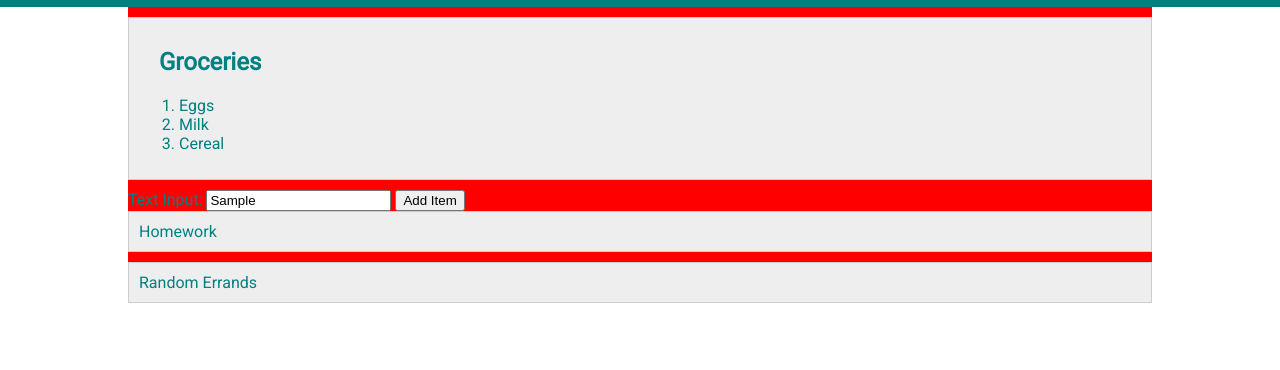
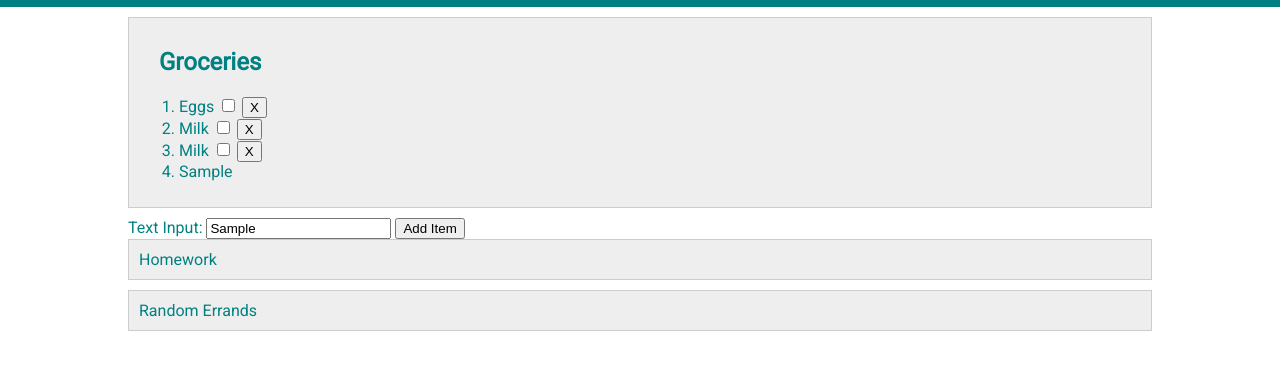
Before and after one commit to joannetsaii/pui-lab-s22, a plain HTML site: page week4_lab/list.html in a window 1280 px wide. Both pictures are taken after typing "Sample" into the empty fields and a click on the button "Add Item". Shown: the part 96-466 px from the top of the page. Drawn offline with Linux system fonts and the light colour scheme.

Commit message:
week 5 javaScript added

```diff
--- a/week4_lab/list.html
+++ b/week4_lab/list.html
@@ -7,6 +7,8 @@
     <link rel="stylesheet" type="text/css" href="style.css">
     <!-- fonts -->
     <link href="https://fonts.googleapis.com/css?family=Roboto|Roboto+Slab" rel="stylesheet">
+    <!-- javascript -->
+    <script src="main.js" type="text/javascript"></script>
 </head>
 
 <body>
@@ -22,15 +24,30 @@
     <div id="todo-lists">
       <div class="list">
         <h2 class="list-title">Groceries</h2>
-        <ol>
-            <li>Eggs</li>
-            <li>Milk</li>
-            <li>Cereal</li>
+        <ol id="grocery-list">
+            <li>
+                <label for="check-eggs">Eggs</label>
+                <input id="check-eggs" type="checkbox" class="complete-item" onclick="completeListItem(this)">
+                <button class="delete-item"  onclick="deleteListItem(this.parentNode)">X</button>
+            </li>
+
+            <li>
+                <label for="check-milk">Milk</label>
+                <input id="check-milk" type="checkbox" class="complete-item" onclick="completeListItem(this)">
+                <button class="delete-item"  onclick="deleteListItem(this.parentNode)">X</button>
+            </li>
+
+            <li>
+                <label for="check-cereal">Milk</label>
+                <input id="check-cereal" type="checkbox" class="complete-item" onclick="completeListItem(this)">
+                <button class="delete-item"  onclick="deleteListItem(this.parentNode)">X</button>
+            </li>
+
         </ol>
       </div>
       <label for="text_input">Text Input:</label>
       <input id="text_input" type="text"></input>
-      <button>Add Item</button>
+      <button onclick="addListItem()">Add Item</button>
 
       <div class="list">
          Homework
--- a/week4_lab/main.js
+++ b/week4_lab/main.js
@@ -2,3 +2,27 @@ function addNewList() {
     alert('hello world alert!');
     console.log('hello world console');
 }
+
+function addListItem() {
+    console.log('hello world');
+    let list = document.getElementById("grocery-list");
+    let itemInput = document.getElementById("text_input");
+    let newItem = document.createElement("li");
+    newItem.appendChild(document.createTextNode(itemInput.value));
+    list.appendChild(newItem);
+}
+
+function deleteListItem(item) {
+    // remove li element (item) from ol element (item.parentNode)
+    item.parentNode.removeChild(item);
+    }
+
+function completeListItem(item) {
+    if (item.checked) { // true if the input checkbox is checked
+        item.parentNode.style.textDecoration = "line-through";
+        // in css, this would be: "text-decoration: line-through"
+    } else {
+        item.parentNode.style.textDecoration = "none";
+        // in css, this would be: "text-decoration: none"
+    }
+}
--- a/week4_lab/style.css
+++ b/week4_lab/style.css
@@ -29,7 +29,6 @@ h1 {
     margin: 0 auto;
     width: 80%;
     padding-top: 10px;
-    background-color: red;
 }
 
 .list {
```
